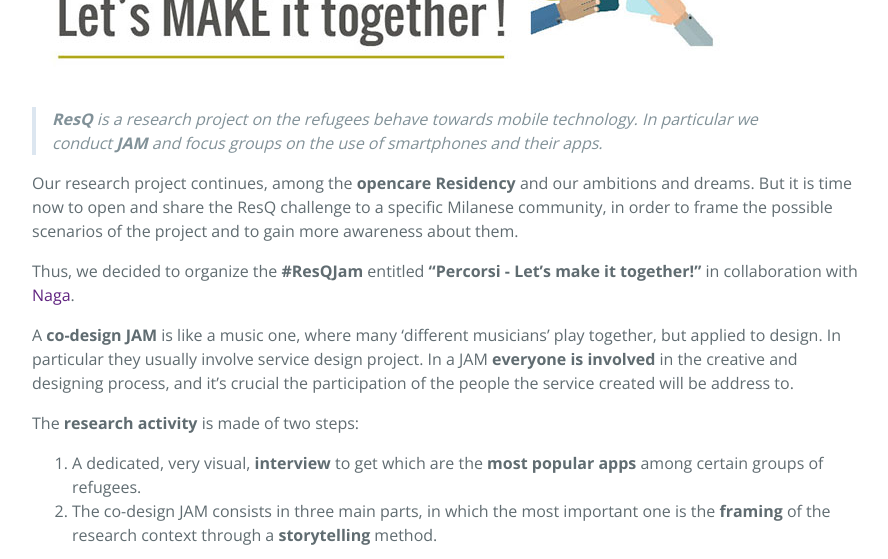
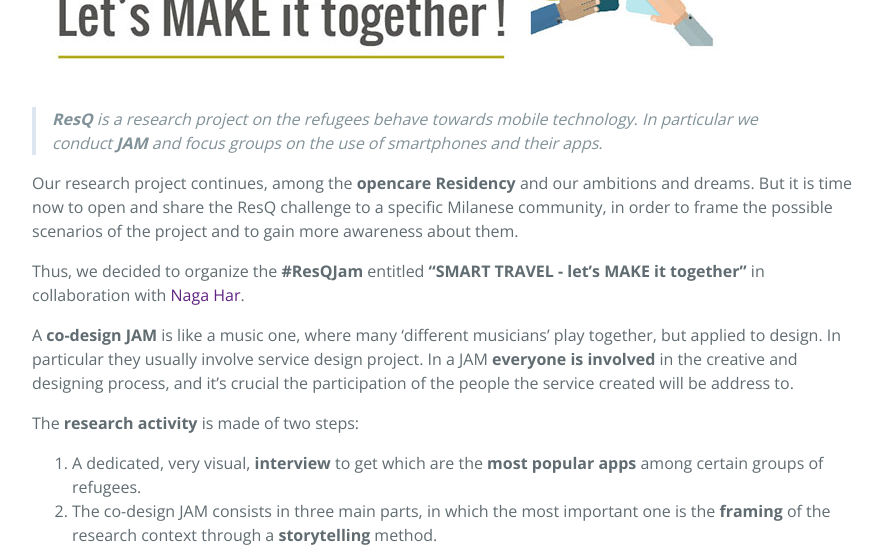
Before and after one commit to opencarecc/ResQ, a Jekyll site: the page built from _posts/2017-06-22-resq-jam.md, in a window 1280 px wide and 900 px high, scrolled down 391 px, cut to the strip 0-559 px from the top of the window. Shown: the whole strip, without its empty margins (192-1080 px from the left). Built offline with Jekyll 4.4.1, drawn with Linux system fonts in a browser that asks for light colours; comment, search, counter and statistics services are not loaded.

Commit message:
edit text in post

```diff
--- a/_posts/2017-06-22-resq-jam.md
+++ b/_posts/2017-06-22-resq-jam.md
@@ -17,7 +17,7 @@ In particular we conduct <b>JAM</b> and focus groups on the use of smartphones a
 
 Our research project continues, among the <b>opencare Residency</b> and our ambitions and dreams. But it is time now to open and share the ResQ challenge to a specific Milanese community, in order to frame the possible scenarios of the project and to gain more awareness about them.
 
-Thus, we decided to organize the <b>#ResQJam</b> entitled <b>"Percorsi - Let's make it together!"</b> in collaboration with [Naga](https://www.facebook.com/NagaOnlus/).
+Thus, we decided to organize the <b>#ResQJam</b> entitled <b>"SMART TRAVEL - let's MAKE it together"</b> in collaboration with [Naga Har](https://www.facebook.com/NagaOnlus/).
 
 A <b>co-design JAM</b> is like a music one, where many 'different musicians' play together, but applied to design. In particular they usually involve service design project.
 In a JAM <b>everyone is involved</b> in the creative and designing process, and it’s crucial the participation of the people the service created will be address to.
```
